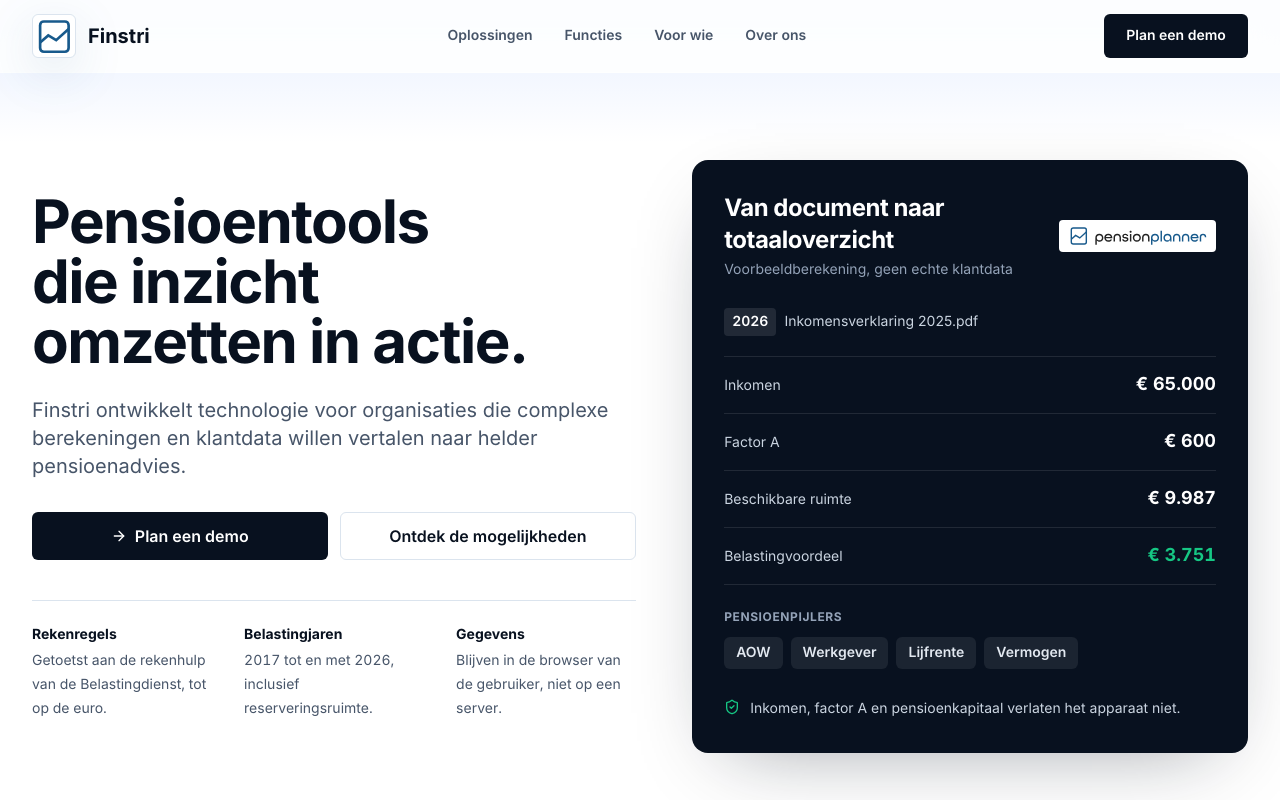
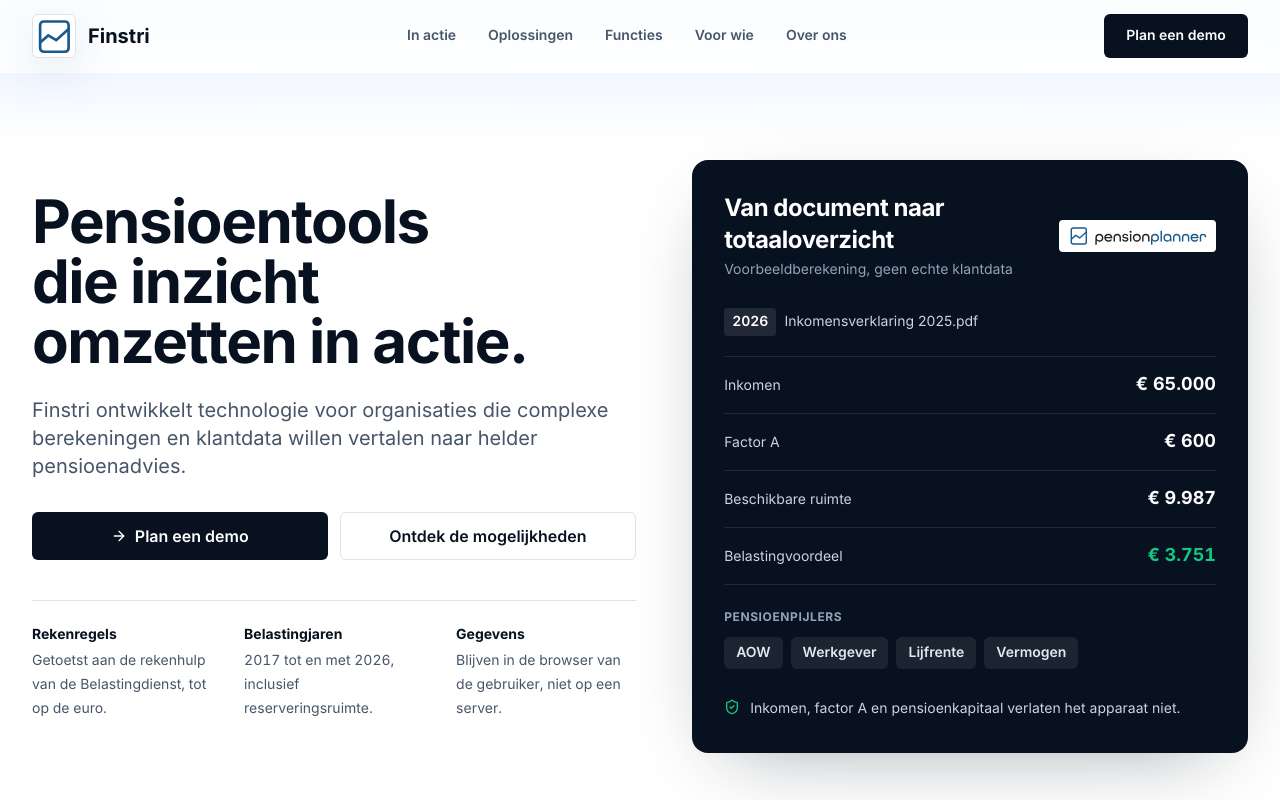
Before and after one commit to bobberg/finstri, a React (Vite) app: page / in a window 1280 px wide. Shown: the top 800 px of the page. Built offline with nearby package versions, Linux system fonts and the light colour scheme.

Commit message:
Link the video section from the main navigation

```diff
--- a/src/components/Header.tsx
+++ b/src/components/Header.tsx
@@ -4,6 +4,7 @@
 import Button from "./ui/Button";
 
 const navigation = [
+  { label: "In actie", href: "#in-actie" },
   { label: "Oplossingen", href: "#oplossingen" },
   { label: "Functies", href: "#functies" },
   { label: "Voor wie", href: "#voor-wie" },
```
